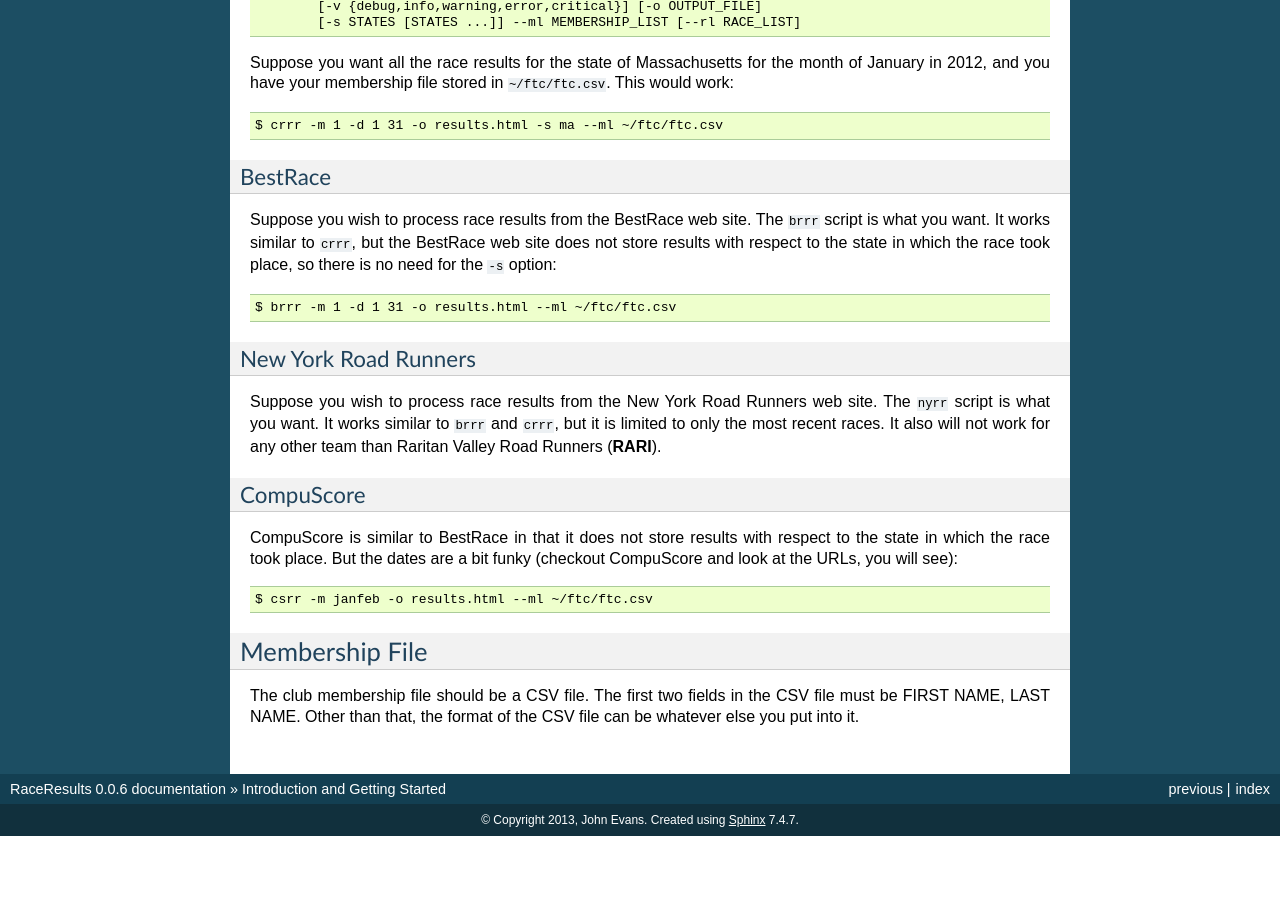
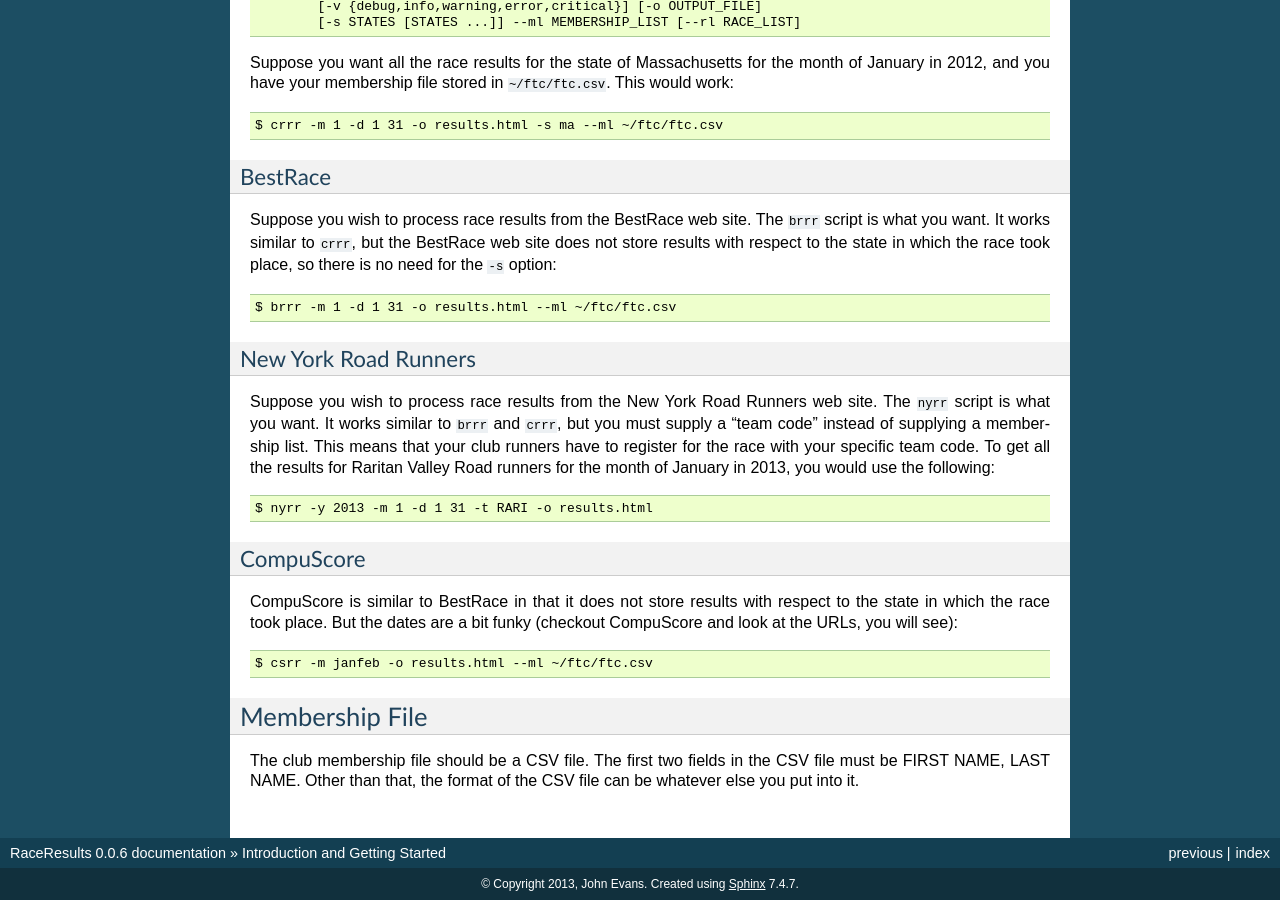
Before and after one commit to hpr/py-race-results, a Sphinx documentation site: the page built from doc/source/introduction.rst, in a window 1280 px wide and 900 px high, scrolled down 997 px. Built offline with Sphinx 7.4.7, drawn with Linux system fonts in a browser that asks for light colours; before the commit the page ends 1833 px from its top, so only the background shows below that.

Commit message:
Updated documentation for NYRR changes.

```diff
--- a/doc/source/introduction.rst
+++ b/doc/source/introduction.rst
@@ -82,9 +82,13 @@ New York Road Runners
 
 Suppose you wish to process race results from the New York Road
 Runners web site.  The ``nyrr`` script is what you want.  It works
-similar to ``brrr`` and ``crrr``, but it is limited to only the
-most recent races.  It also will not work for any other team than
-Raritan Valley Road Runners (**RARI**).
+similar to ``brrr`` and ``crrr``, but you must supply a "team code"
+instead of supplying a membership list.  This means that your club
+runners have to register for the race with your specific team code.
+To get all the results for Raritan Valley Road runners for the month
+of January in 2013, you would use the following::
+
+    $ nyrr -y 2013 -m 1 -d 1 31 -t RARI -o results.html
 
 
 CompuScore
```
